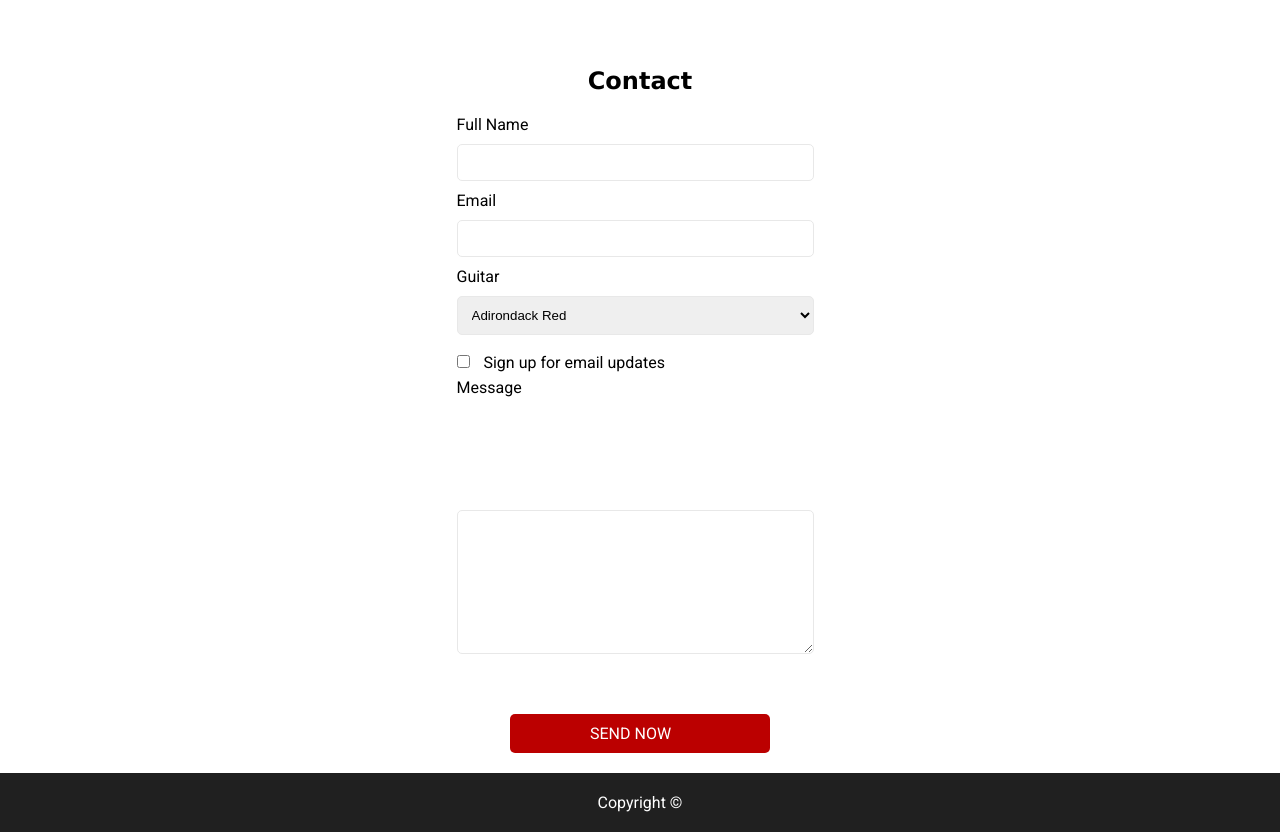
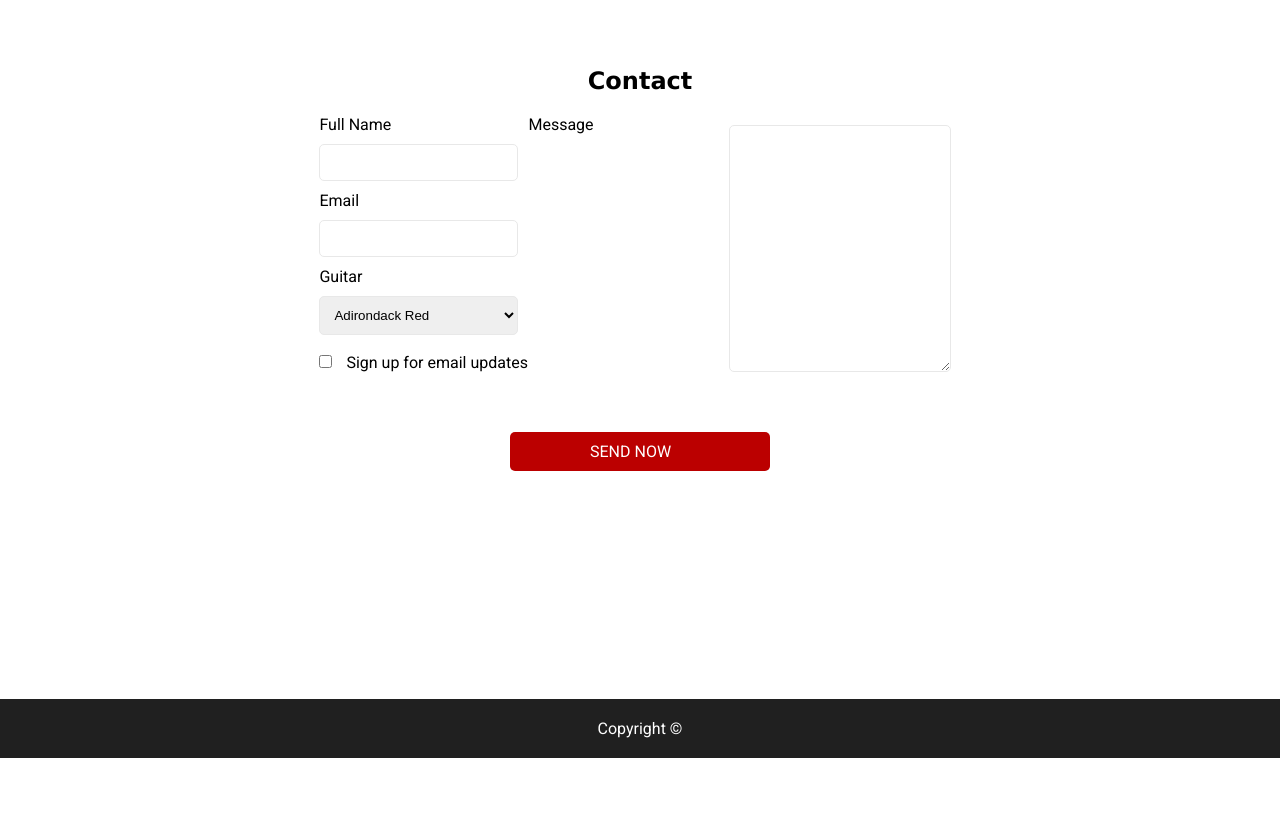
Before and after one commit to larstp/Guitar-Kings, a plain HTML site: page Guitar Kings/contact.html in a window 1280 px wide. Shown: the part 42-874 px from the top of the page. After the commit the page ends 800 px from the top, so only its background shows below. Drawn offline with Linux system fonts and the light colour scheme; a web font is replaced by a local one.

Commit message:
Finished module 3 lesson 4

```diff
--- a/Guitar Kings/css/styles.css
+++ b/Guitar Kings/css/styles.css
@@ -158,7 +158,7 @@ footer {
 }
 
 .site-description h2 {
-  text-align: left;
+  text-align: center;
   margin-left: 10px;
 }
 
@@ -336,7 +336,6 @@ form {
   display: flex;
   text-align: left;
   flex-direction: column;
-  max-width: ;
 }
 
 .contact__fieldset > * {
@@ -361,6 +360,10 @@ form {
   .site-description,
   .reviews__detailed {
     flex-direction: row;
+  }
+
+  .site-description h2 {
+    text-align: left;
   }
 
   nav {
@@ -422,4 +425,9 @@ form {
   .product-specific__text {
     margin-bottom: 0px;
   }
+
+  .contact__fieldset {
+    flex-direction: row;
+    flex: 0 0 auto;
+  }
 }
```
